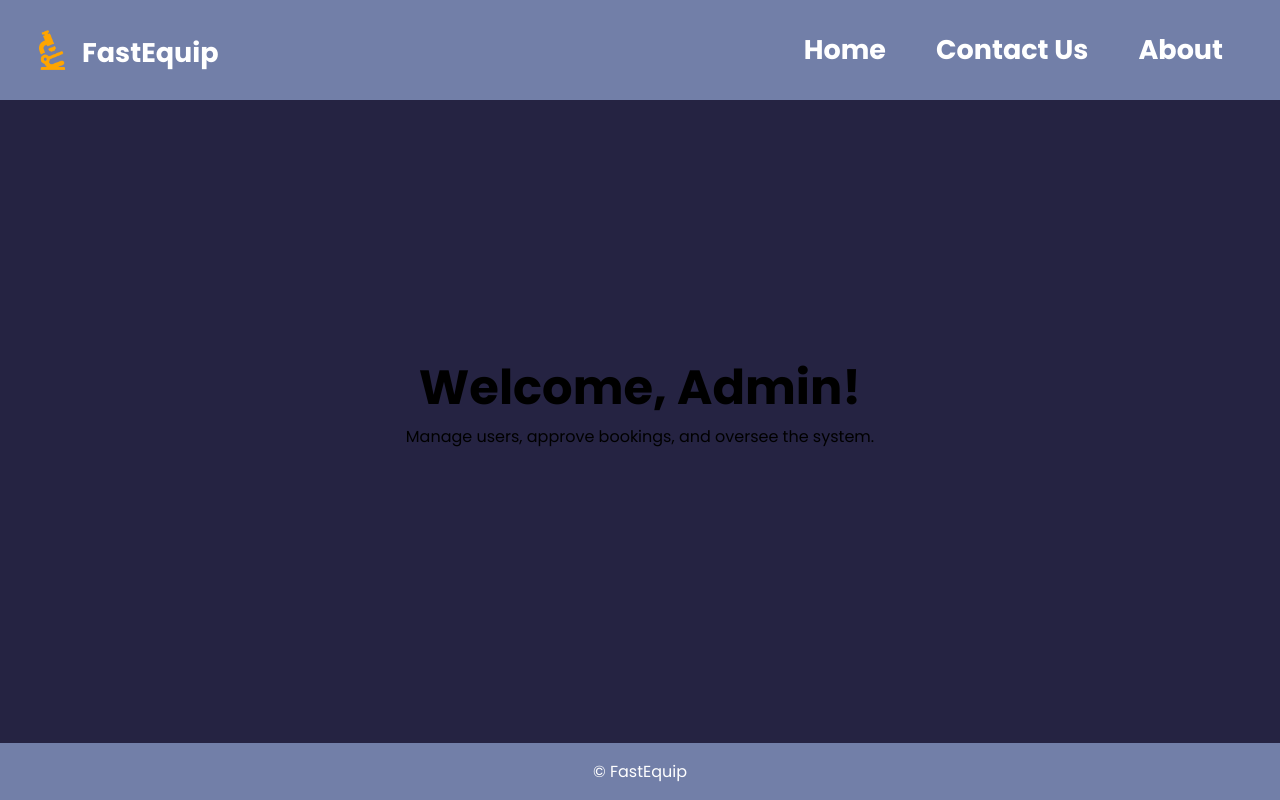
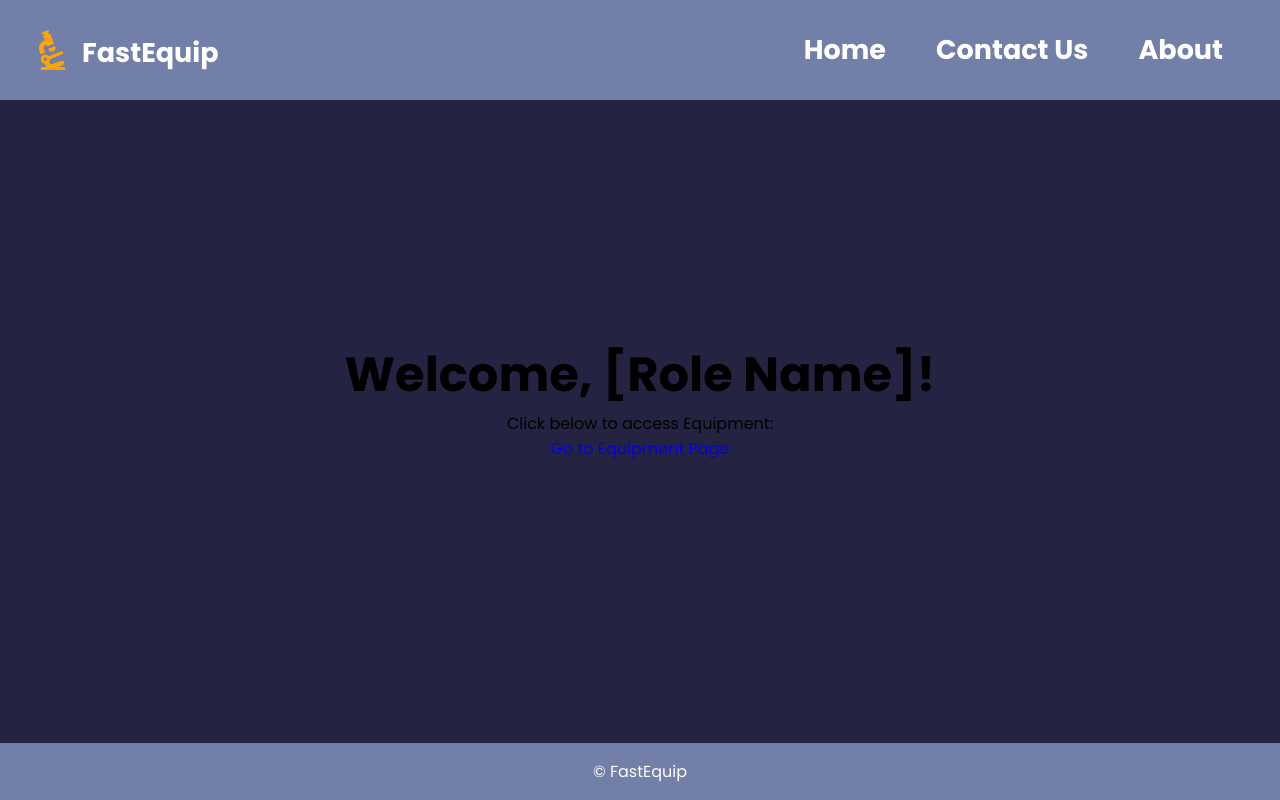
Before and after one commit to WillowZuvich/ANW-Research-Lab-Equipment-Booking, a React (Create React App) app in the folder projectCode/frontend/: page /admin in a window 1280 px wide. Built offline with nearby package versions, Linux system fonts and the light colour scheme; sample sign-in values are in the browser's storage.

Commit message:
add equipment page and link to each role pages

```diff
--- a/projectCode/frontend/src/App.js
+++ b/projectCode/frontend/src/App.js
@@ -12,6 +12,8 @@ import StudentPage from './NavBarFunctions/StudentPage';
 import AdminPage from './NavBarFunctions/AdminPage';
 import ResearcherPage from './NavBarFunctions/ResearcherPage';
 import ProtectedRoute from './ProtectedRoute';
+import EquipmentPage from './NavBarFunctions/EquipmentPage';
+
 import './App.css';
 
 const AppContent = () => {
@@ -33,6 +35,7 @@ const AppContent = () => {
         <Route path="/student" element={<ProtectedRoute allowedRoles={["student"]}><StudentPage /></ProtectedRoute>} />
         <Route path="/admin" element={<ProtectedRoute allowedRoles={["admin"]}><AdminPage /></ProtectedRoute>} />
         <Route path="/researcher" element={<ProtectedRoute allowedRoles={["researcher"]}><ResearcherPage /></ProtectedRoute>} />
+        <Route path="/equipment" element={<ProtectedRoute><EquipmentPage /></ProtectedRoute>} />
 
       </Routes>
     </div>
--- a/projectCode/frontend/src/NavBarFunctions/AdminPage.jsx
+++ b/projectCode/frontend/src/NavBarFunctions/AdminPage.jsx
@@ -1,10 +1,12 @@
 import React from 'react';
+import { Link } from 'react-router-dom';
 
 const AdminPage = () => {
   return (
     <div>
-      <h1>Welcome, Admin!</h1>
-      <p>Manage users, approve bookings, and oversee the system.</p>
+      <h1>Welcome, [Role Name]!</h1>
+      <p>Click below to access Equipment:</p>
+      <Link to="/equipment">Go to Equipment Page</Link>
     </div>
   );
 };
--- /dev/null
+++ b/projectCode/frontend/src/NavBarFunctions/EquipmentPage.jsx
@@ -0,0 +1,12 @@
+import React from 'react';
+
+const EquipmentPage = () => {
+  return (
+    <div>
+      <h1>Equipment Page</h1>
+      <p>This page will display available lab equipment.</p>
+    </div>
+  );
+};
+
+export default EquipmentPage;
--- a/projectCode/frontend/src/NavBarFunctions/ResearcherPage.jsx
+++ b/projectCode/frontend/src/NavBarFunctions/ResearcherPage.jsx
@@ -1,10 +1,12 @@
 import React from 'react';
+import { Link } from 'react-router-dom';
 
 const ResearcherPage = () => {
   return (
     <div>
-      <h1>Welcome, Researcher!</h1>
-      <p>Book advanced lab equipment and manage research projects.</p>
+      <h1>Welcome, [Researher]!</h1>
+      <p>Click below to access Equipment:</p>
+      <Link to="/equipment">Go to Equipment Page</Link>
     </div>
   );
 };
--- a/projectCode/frontend/src/NavBarFunctions/StudentPage.jsx
+++ b/projectCode/frontend/src/NavBarFunctions/StudentPage.jsx
@@ -1,4 +1,5 @@
 import React, { useEffect } from 'react';
+import { Link } from 'react-router-dom';
 
 const StudentPage = () => {
   useEffect(() => {
@@ -7,8 +8,9 @@ const StudentPage = () => {
 
   return (
     <div>
-      <h1>Welcome, Student!</h1>
-      <p>This is the student dashboard.</p>
+      <h1>Welcome, [Student]!</h1>
+      <p>Click below to access Equipment:</p>
+      <Link to="/equipment">Go to Equipment Page</Link>
     </div>
   );
 };
```
